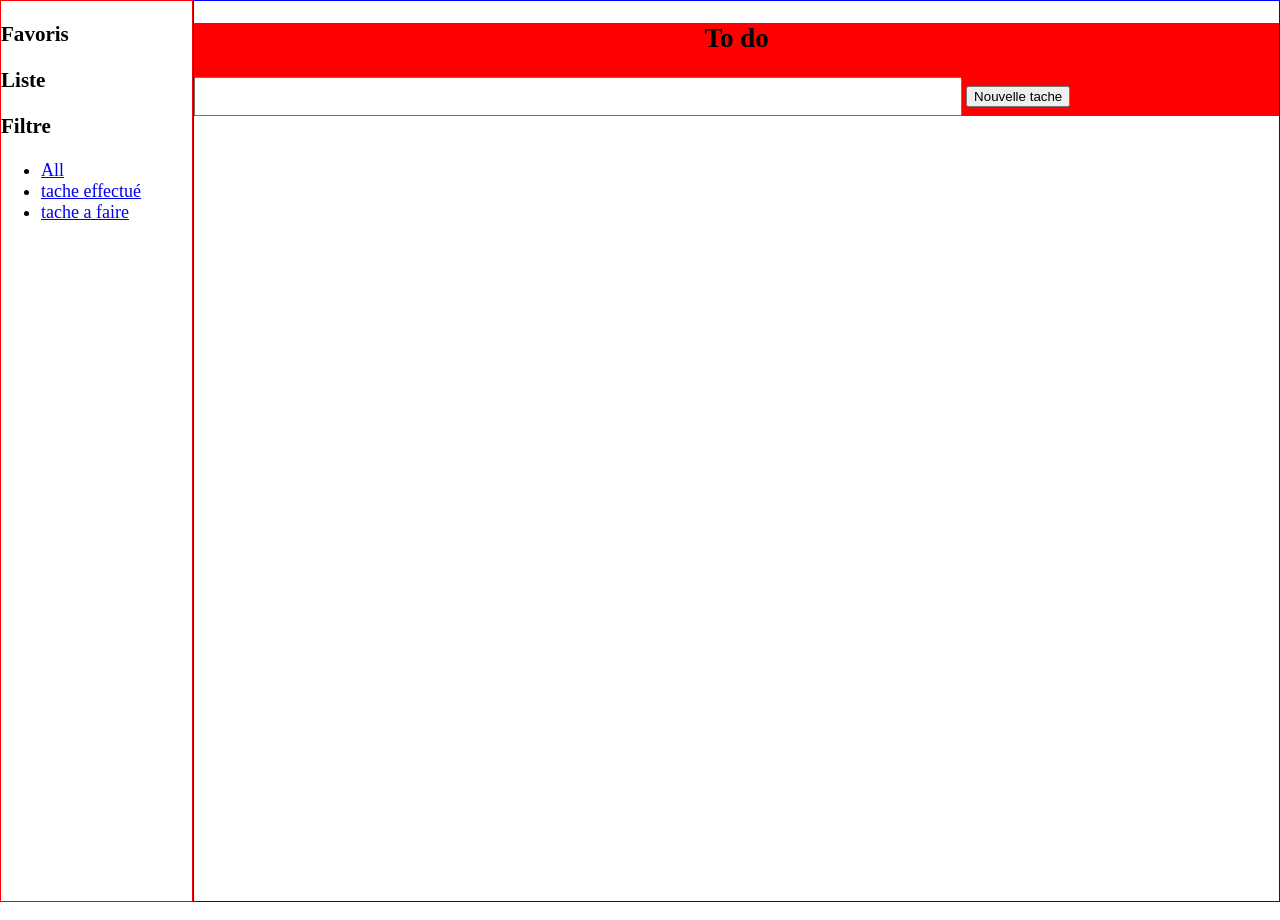
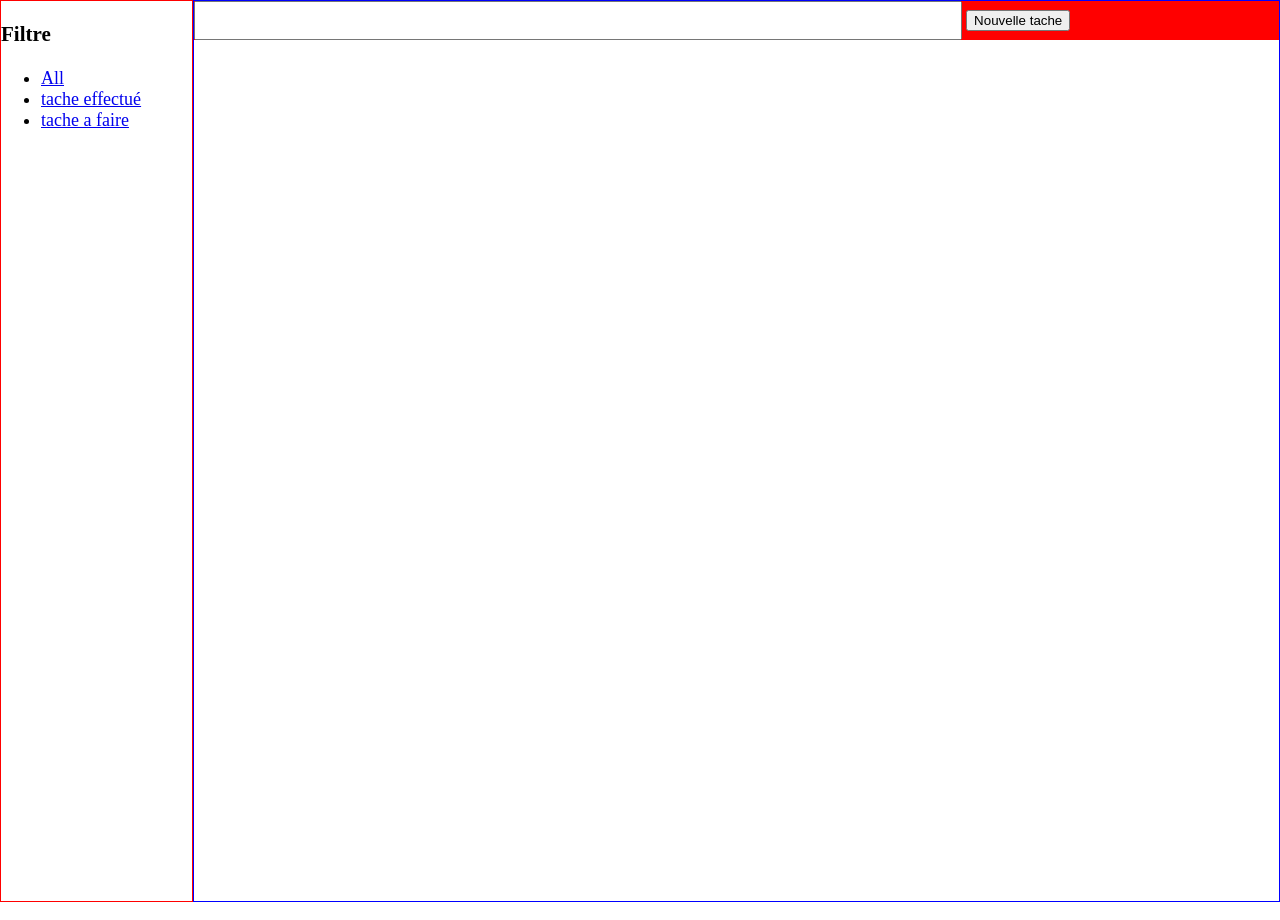
Before and after one commit to Fridakahlo/todolist, a plain HTML site: page index.html in a window 1280 px wide. Drawn offline with nearby package versions, Linux system fonts and the light colour scheme.

Commit message:
initial commit

```diff
--- a/index.html
+++ b/index.html
@@ -4,20 +4,16 @@
 	<meta charset="UTF-8">
 	<title>To do</title>
 	<link rel="stylesheet" type="text/css" href="css/home.css">
+	<link href="https://fonts.googleapis.com/css?family=Roboto+Slab" rel="stylesheet">
 </head>
 <body>
 
 	<div class="content">
 		<div class="menu" >
-
-			<div class="fav">
-				<h3>Favoris</h3>
-			</div>
-			<div class="menuList">
-				<h3>Liste</h3>
-			</div>
-			<div class="Filtre">
-				<h3>Filtre</h3>
+			<div class="filtre">
+				<div class='titleFilter'>
+					<h3>Filtre</h3>
+				</div>
 				<ul>
 					<li>
 						<a  href="#" id="checkAll" >All</a>
@@ -34,7 +30,6 @@
 		</div>
 		<div class="todo" >
 			<div class="enterList">
-				<h2>To do</h2>
 				<input class="saisieTache" id="newTache" type="text">
 				<button id="createdTache">Nouvelle tache</button>
 			</div>
```
